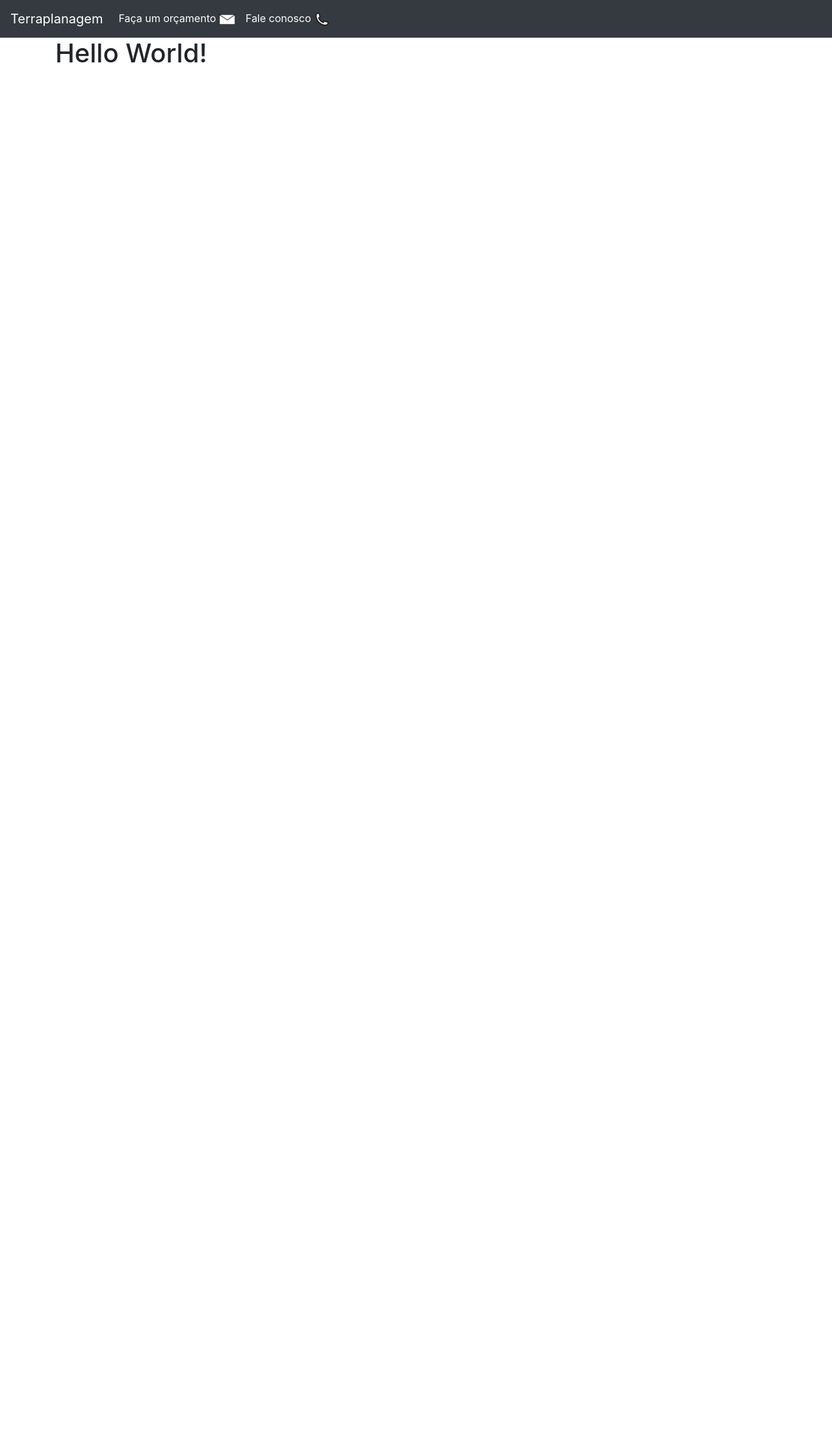
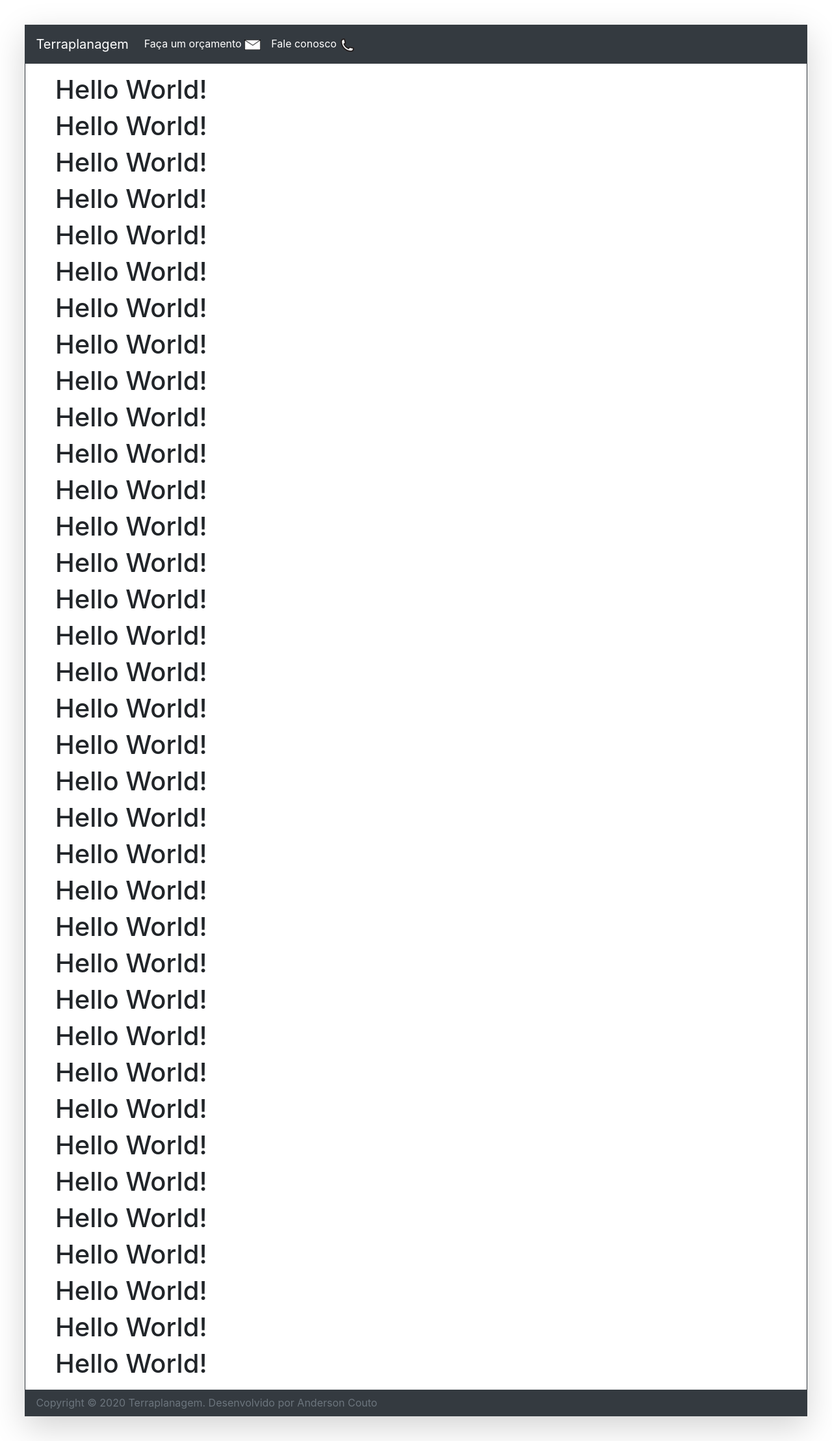
Before and after one commit to Anderson-Couto/django_html_css_bootstrap_Terraplanagem, a Django app: page /app/ in a window 1280 px wide. Shown: the whole page at 65% size. Before the commit the page ends 96 px from the top, so only its background shows below. Run offline with Django 3.2, Linux system fonts and the light colour scheme; some libraries are stand-ins or nearby versions.

Commit message:
Layout dos templates melhorado

```diff
--- a/templates/index.html
+++ b/templates/index.html
@@ -1,7 +1,42 @@
 {% extends 'partials/base.html' %}
 {% load static %}
 {% block content %}
-<div class="container">
+<div class="container my-3">
+    <h1> Hello World!</h1>
+    <h1> Hello World!</h1>
+    <h1> Hello World!</h1>
+    <h1> Hello World!</h1>
+    <h1> Hello World!</h1>
+    <h1> Hello World!</h1>
+    <h1> Hello World!</h1>
+    <h1> Hello World!</h1>
+    <h1> Hello World!</h1>
+    <h1> Hello World!</h1>
+    <h1> Hello World!</h1>
+    <h1> Hello World!</h1>
+    <h1> Hello World!</h1>
+    <h1> Hello World!</h1>
+    <h1> Hello World!</h1>
+    <h1> Hello World!</h1>
+    <h1> Hello World!</h1>
+    <h1> Hello World!</h1>
+    <h1> Hello World!</h1>
+    <h1> Hello World!</h1>
+    <h1> Hello World!</h1>
+    <h1> Hello World!</h1>
+    <h1> Hello World!</h1>
+    <h1> Hello World!</h1>
+    <h1> Hello World!</h1>
+    <h1> Hello World!</h1>
+    <h1> Hello World!</h1>
+    <h1> Hello World!</h1>
+    <h1> Hello World!</h1>
+    <h1> Hello World!</h1>
+    <h1> Hello World!</h1>
+    <h1> Hello World!</h1>
+    <h1> Hello World!</h1>
+    <h1> Hello World!</h1>
+    <h1> Hello World!</h1>
     <h1> Hello World!</h1>
 </div>
 
--- a/templates/partials/base.html
+++ b/templates/partials/base.html
@@ -8,16 +8,25 @@
 
     <!-- Bootstrap CSS -->
     <link rel="stylesheet" href="https://stackpath.bootstrapcdn.com/bootstrap/4.5.0/css/bootstrap.min.css" integrity="sha384-9aIt2nRpC12Uk9gS9baDl411NQApFmC26EwAOH8WgZl5MYYxFfc+NcPb1dKGj7Sk" crossorigin="anonymous">
+    <link rel="stylesheet" type="text/css" href="{% static 'css/stylesheets.css' %}"/>
 
     <title>Hello, world!</title>
   </head>
   <body>
-    {% include 'partials/navbar.html' %}
+    <div class="border border-dark shadow-lg bg-white margem-borda">
 
-    {% block content %}{% endblock %}
+    <header>
+      {% include 'partials/navbar.html' %}
+    </header>
 
-    {% include 'partials/footer.html' %}
+    <main role="main">
+      {% block content %}{% endblock %}
+    </main>
 
+    <footer class="footer">
+      {% include 'partials/footer.html' %}
+    </footer>
+    </div>
     <!-- Optional JavaScript -->
     <!-- jQuery first, then Popper.js, then Bootstrap JS -->
     <script src="https://code.jquery.com/jquery-3.5.1.slim.min.js" integrity="sha384-DfXdz2htPH0lsSSs5nCTpuj/zy4C+OGpamoFVy38MVBnE+IbbVYUew+OrCXaRkfj" crossorigin="anonymous"></script>
--- a/templates/partials/footer.html
+++ b/templates/partials/footer.html
@@ -0,0 +1,5 @@
+<div class="">
+    <nav class="navbar navbar-expand-md navbar-dark bg-dark">
+        <span class="text-muted">Copyright © 2020 Terraplanagem. Desenvolvido por <a class="link_linkedin" href="https://www.linkedin.com/in/a-couto96/" target="_blank">Anderson Couto</a></span>
+    </nav>
+</div>
--- a/templates/partials/navbar.html
+++ b/templates/partials/navbar.html
@@ -1,6 +1,5 @@
 {% load static %}
-<div>
-<nav class="navbar navbar-expand-xl navbar-dark menu-container bg-dark">
+<nav class="navbar navbar-expand-md navbar-dark bg-dark">
   <a class="navbar-brand" href="#">Terraplanagem</a>
   <button class="navbar-toggler" type="button" data-toggle="collapse" data-target="#navbarNav" aria-controls="navbarNav" aria-expanded="false" aria-label="Toggle navigation">
     <span class="navbar-toggler-icon"></span>
@@ -16,4 +15,3 @@
     </ul>
   </div>
 </nav>
-</div>
--- /dev/null
+++ b/terraplanagem/static/css/stylesheets.css
@@ -0,0 +1,24 @@
+@media only screen and (max-device-width: 700px) {
+    .footer {
+        font-size: 0.5em;
+    }
+}
+
+@media only screen and (max-device-width: 500px) {
+    .footer {
+        font-size: 0.3em;
+    }
+}
+
+.margem-borda {
+    margin: 3%;
+}
+
+.link_linkedin {
+    color: inherit;
+}
+
+.link_linkedin:hover {
+    color: white;
+    text-decoration:none;
+}
```
